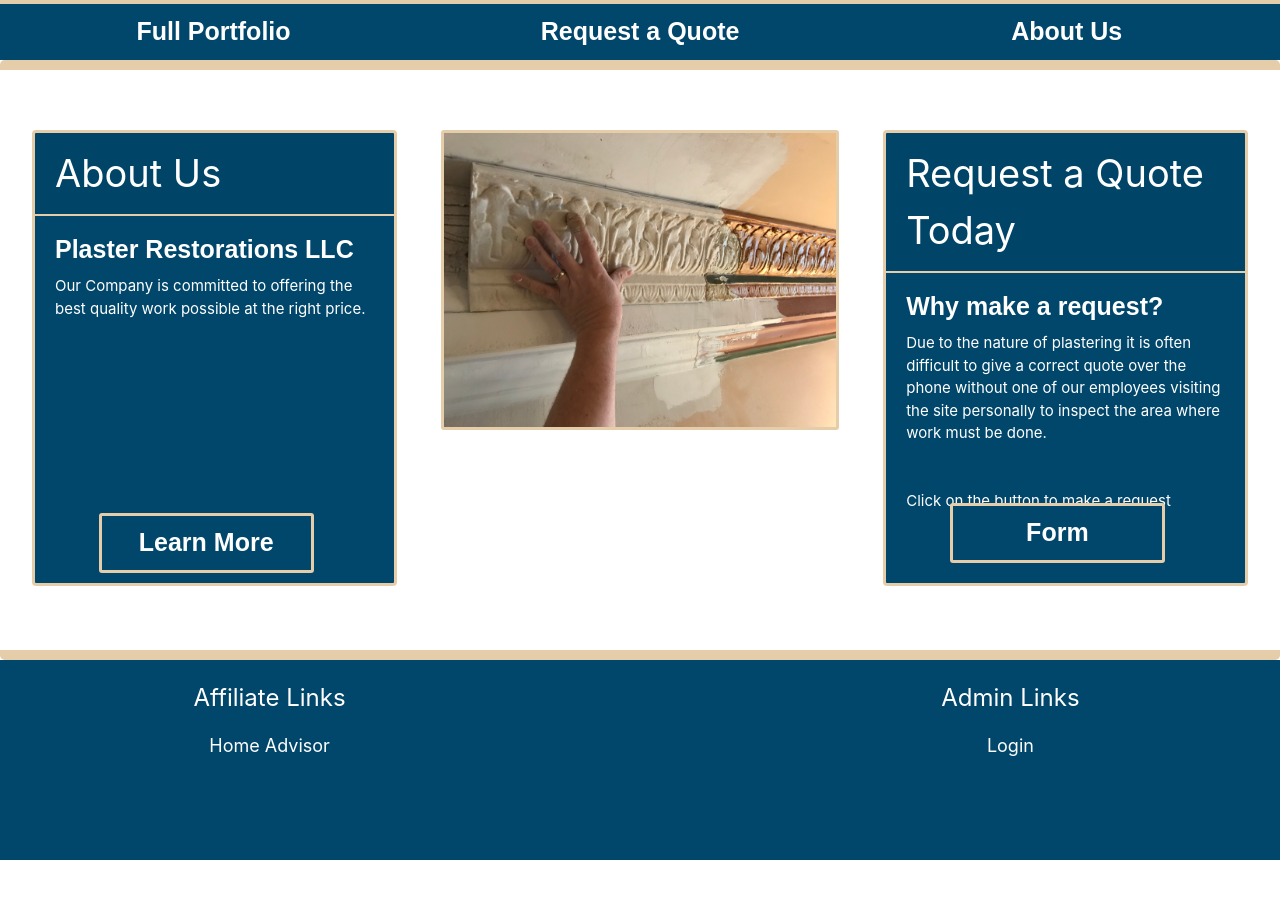
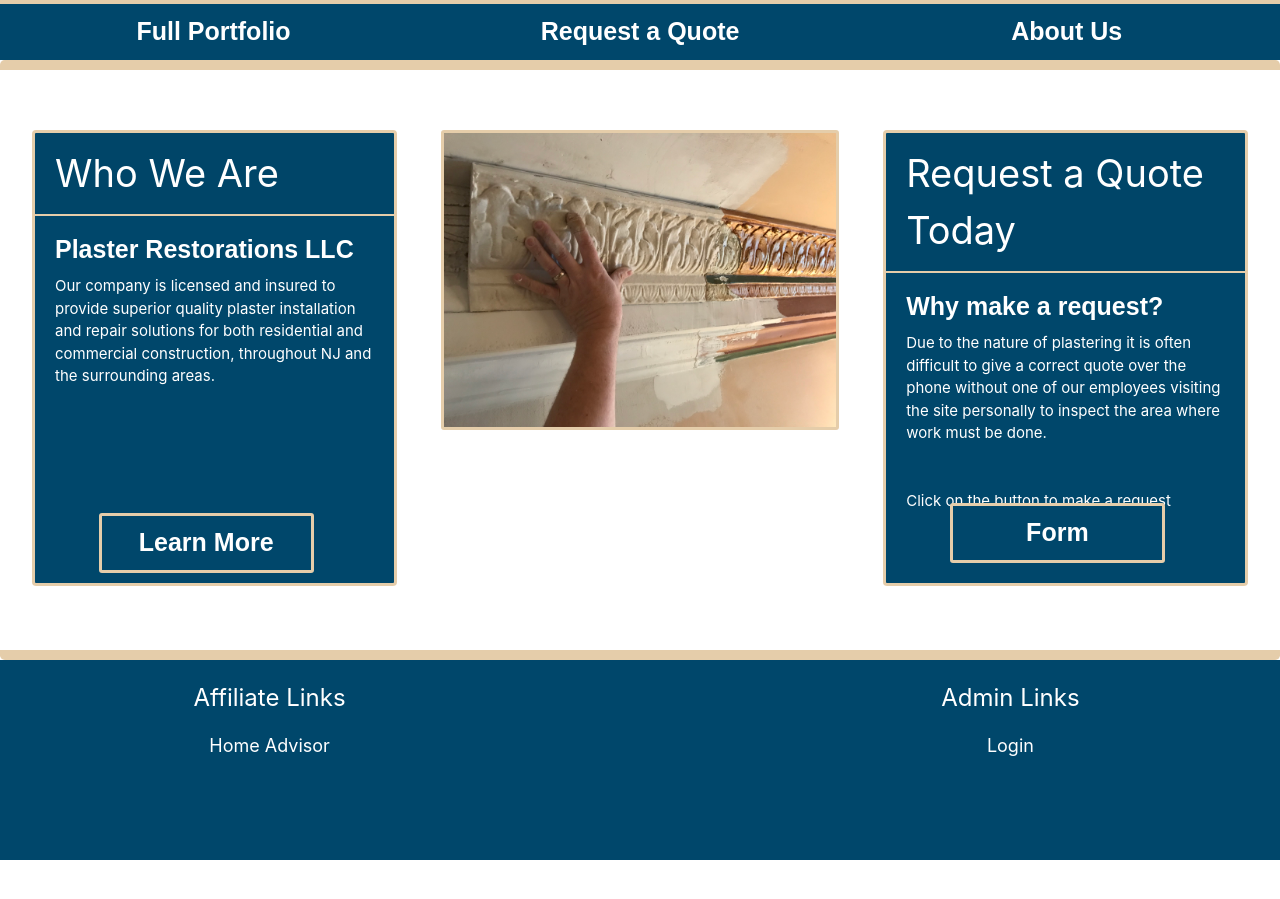
Before and after one commit to gknafey/Project3, a React (Create React App) app in the folder client/: page / in a window 1280 px wide. Shown: the part 940-1839 px from the top of the page. Built offline with nearby package versions, Linux system fonts and the light colour scheme; no server answers; a web font is replaced by a local one.

Commit message:
eidted the Quick about us section on the home page to display the content desired by the client

```diff
--- a/client/src/components/AboutUs/index.js
+++ b/client/src/components/AboutUs/index.js
@@ -7,10 +7,12 @@ function AboutUsInfo() {
   return (
 
         <div className="card text-white mb-3 aboutInfo">
-        <div className="card-header card-header-resize">About Us</div>
+        <div className="card-header card-header-resize">Who We Are</div>
             <div className="card-body">
             <h5 className="card-title">Plaster Restorations LLC</h5>
-            <p className="card-text">Our Company is committed to offering the best quality work possible at the right price.</p>
+            <p className="card-text">Our company is licensed and insured to provide superior quality
+            plaster installation and repair solutions for both residential and
+            commercial construction, throughout NJ and the surrounding areas.</p>
             </div>
 
             <Link to="/AboutUs"> <button type="button" className="btn btn-lg customBtn aboutButton">Learn More</button> </Link>
```
